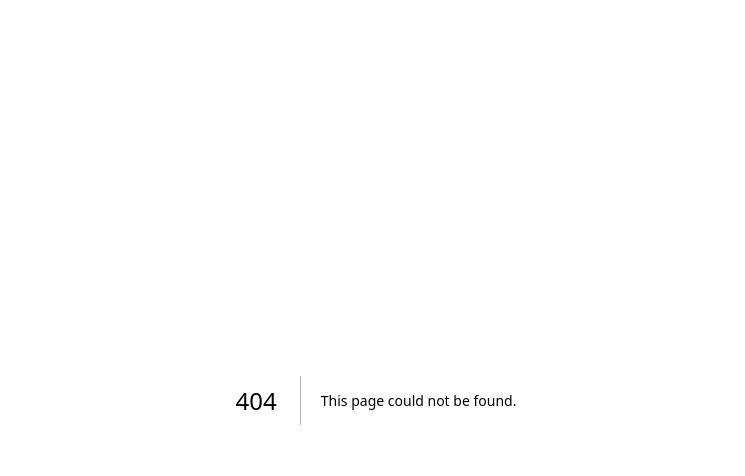
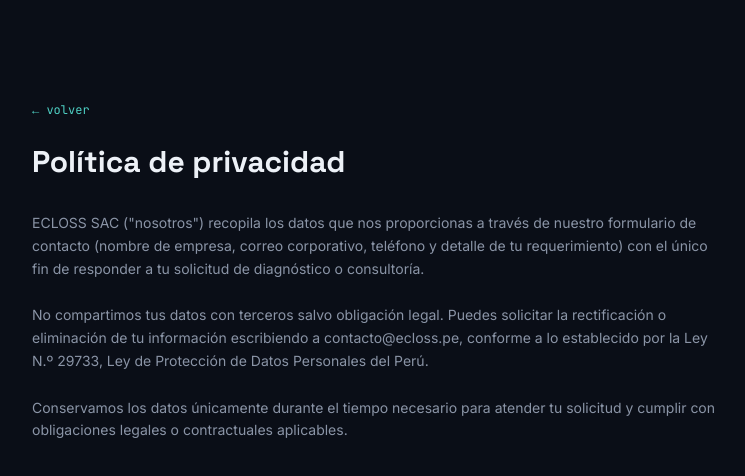
Before and after one commit to manolorialv/ecloss-sac, a Next.js app: page /privacidad in a window 1280 px wide. Before the commit this address had no page. Shown: the top 476 px of the page, without its empty margins (264-1009 px from the left). Built offline with nearby package versions, Linux system fonts and the light colour scheme.

Commit message:
Add files via upload

```diff
--- /dev/null
+++ b/app/privacidad/page.tsx
@@ -0,0 +1,24 @@
+export default function Privacidad() {
+  return (
+    <main className="min-h-screen bg-ink text-paper font-body px-6 md:px-10 py-24 max-w-3xl mx-auto">
+      <a href="/" className="font-mono text-xs text-technical">← volver</a>
+      <h1 className="font-display font-bold text-3xl mt-6 mb-8">Política de privacidad</h1>
+      <div className="space-y-6 text-muted text-sm leading-relaxed">
+        <p>
+          ECLOSS SAC (&quot;nosotros&quot;) recopila los datos que nos proporcionas a través de nuestro
+          formulario de contacto (nombre de empresa, correo corporativo, teléfono y detalle de tu
+          requerimiento) con el único fin de responder a tu solicitud de diagnóstico o consultoría.
+        </p>
+        <p>
+          No compartimos tus datos con terceros salvo obligación legal. Puedes solicitar la
+          rectificación o eliminación de tu información escribiendo a contacto@ecloss.pe, conforme
+          a lo establecido por la Ley N.º 29733, Ley de Protección de Datos Personales del Perú.
+        </p>
+        <p>
+          Conservamos los datos únicamente durante el tiempo necesario para atender tu solicitud
+          y cumplir con obligaciones legales o contractuales aplicables.
+        </p>
+      </div>
+    </main>
+  );
+}
```
